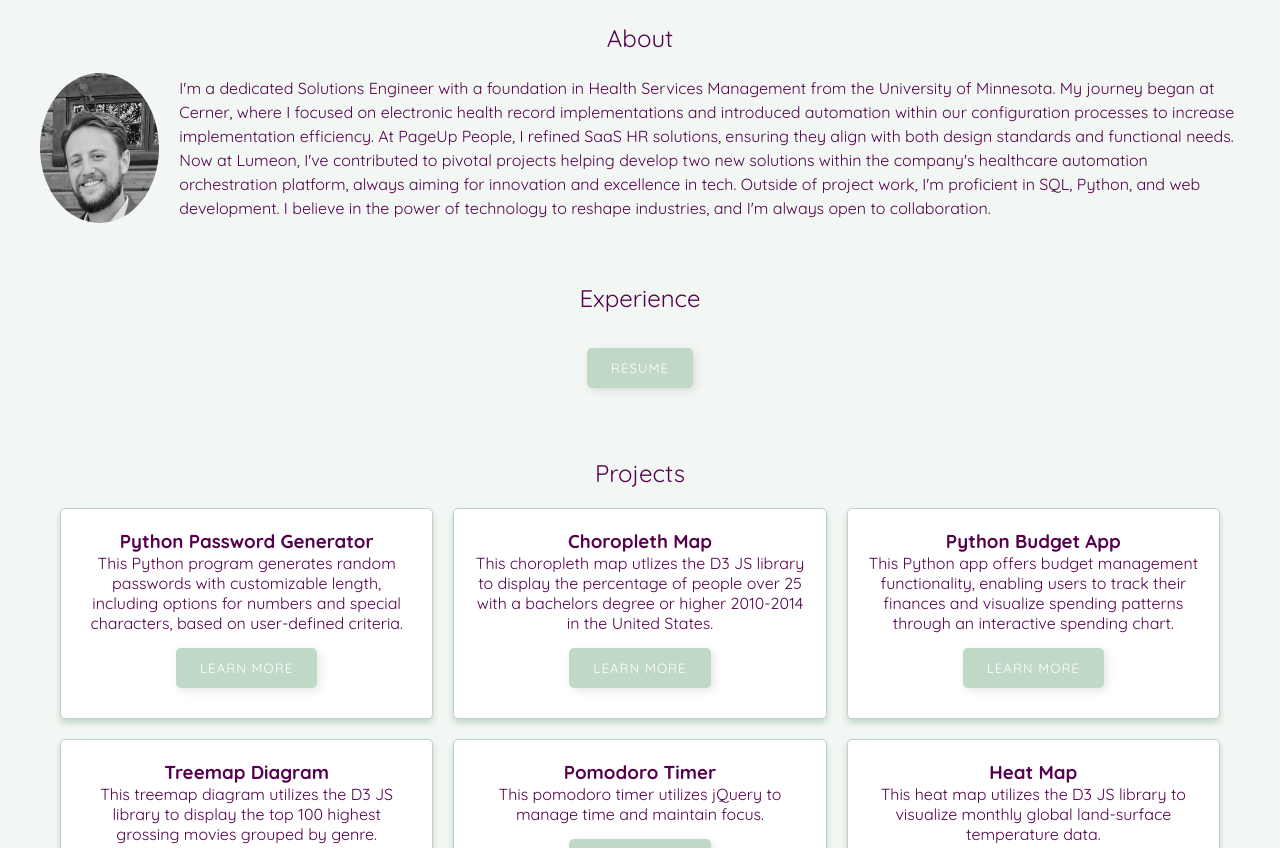
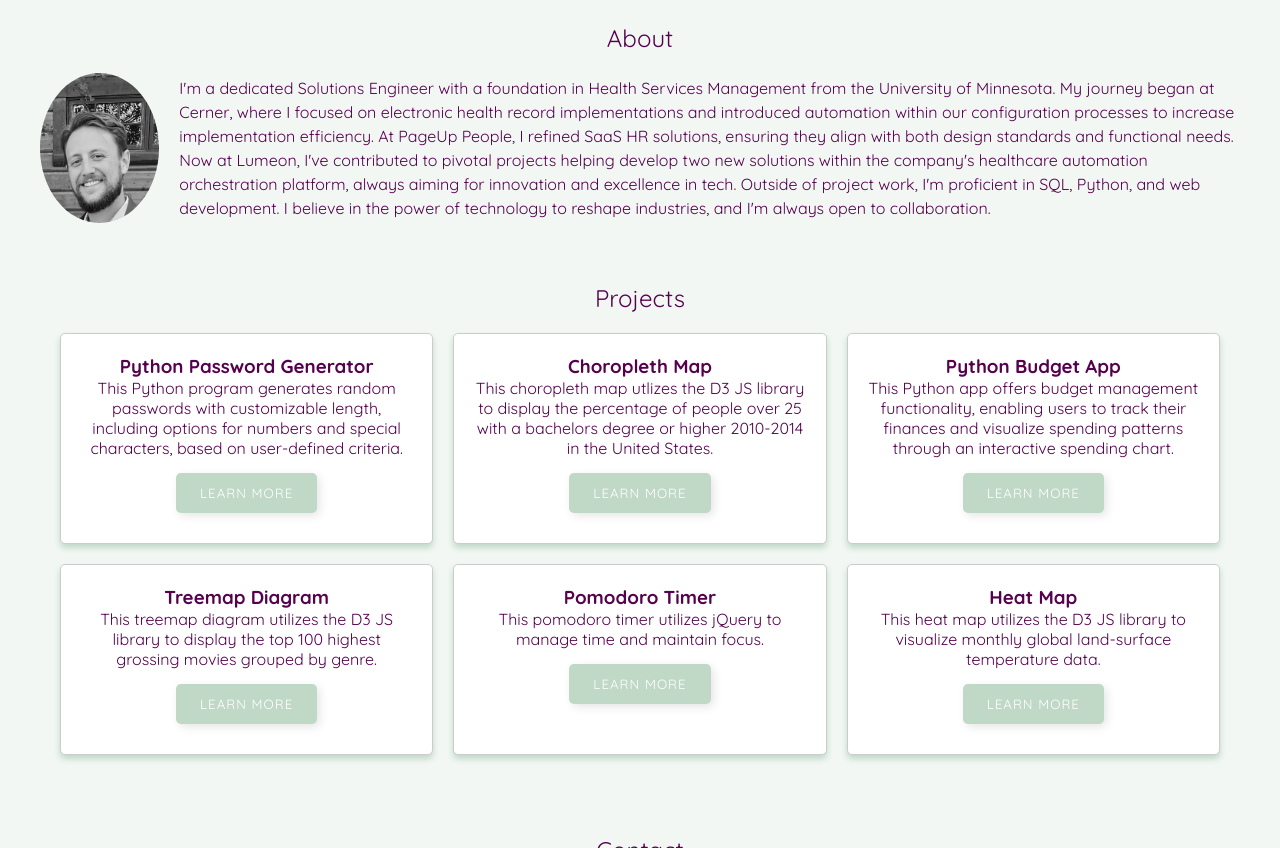
Before and after one commit to timsundem/thorhaugerstrom.github.io, a plain HTML site: page index.html in a window 1280 px wide. Shown: the part 917-1765 px from the top of the page. Drawn offline with Linux system fonts and the light colour scheme; animation ran at ten frames a second.

Commit message:
Comment out experience

```diff
--- a/index.html
+++ b/index.html
@@ -61,14 +61,14 @@
     </section>
     </div>
   -->
-    <div class="main-section experience-div">
+    <!--<div class="main-section experience-div">
     <section id="experience">
         <h2 class="section-header">Experience</h2>
         <div class="resume-div">
-        <button class="btn-2"><a href="https://docs.google.com/document/d/1BcSmQ-hLk2y-6WaHeSehYlNxuTkpnTyB/edit?usp=sharing&ouid=112746380369431655871&rtpof=true&sd=true" target="_blank">Resume</a></button>
+        <button class="btn-2"><a href="" target="_blank">Resume</a></button>
         </div>
     </section>
-    </div>
+    </div>-->
     <div class="main-section projects-div">
     <section id="projects">
         <h2 class="section-header">Projects</h2>
```
